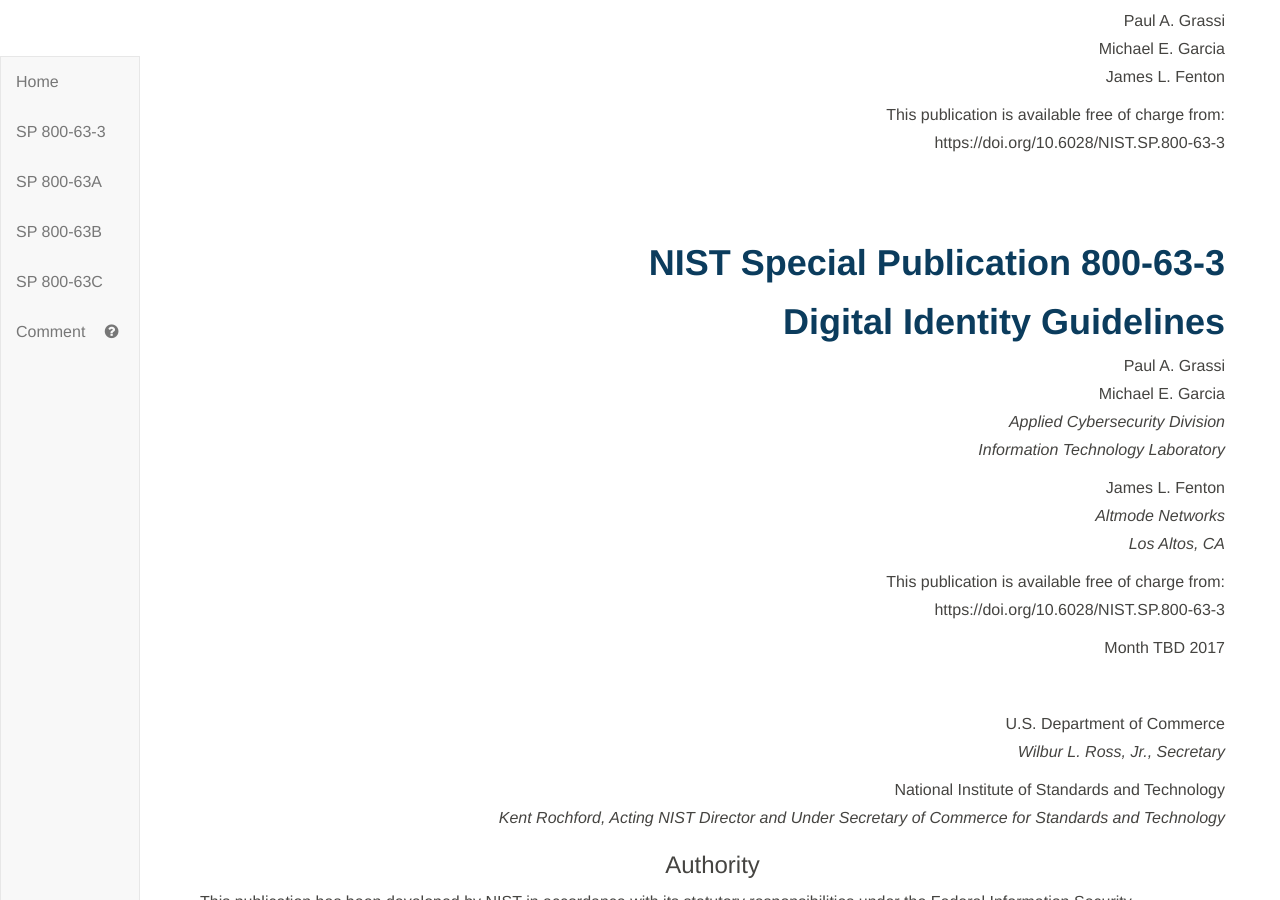
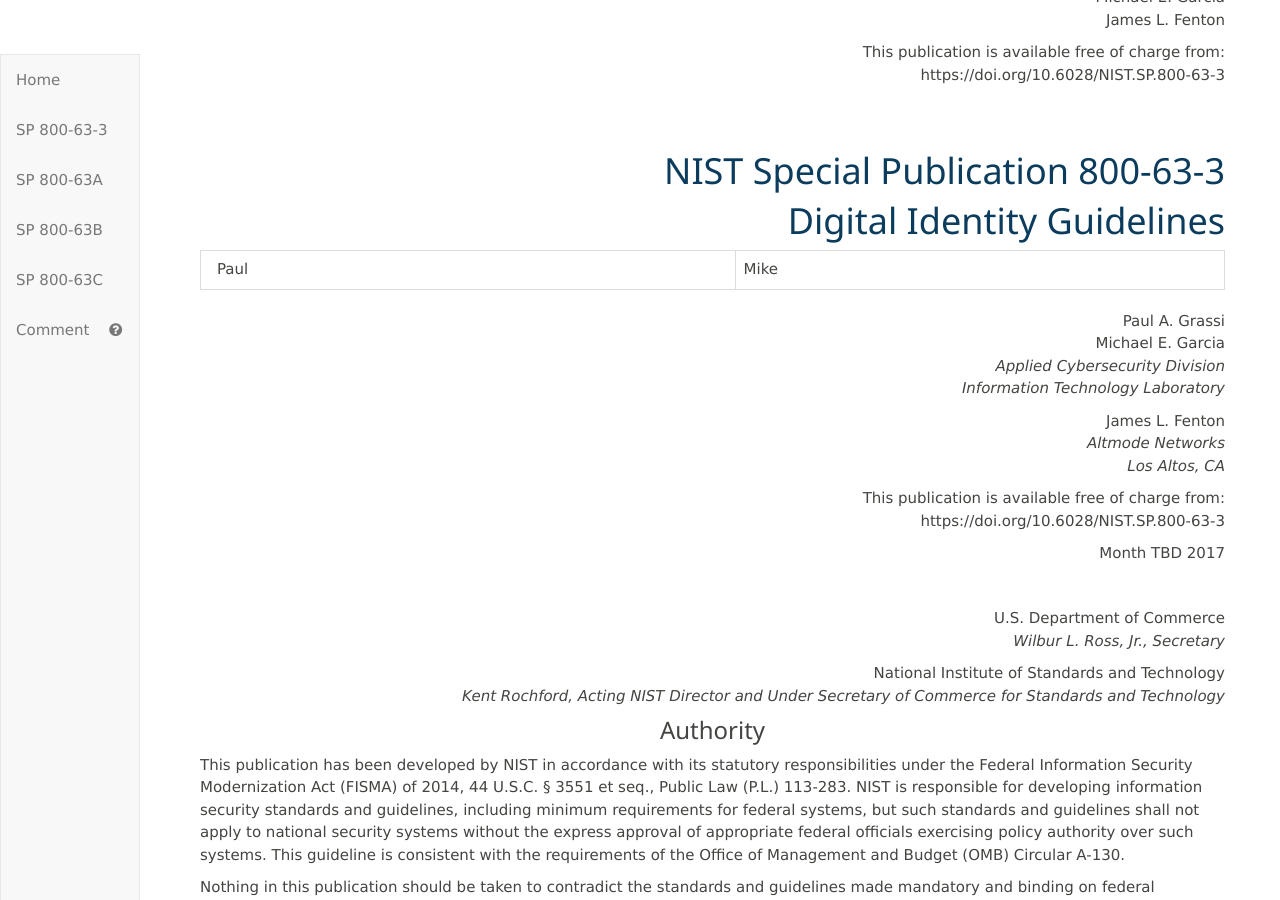
Before and after one commit to usnistgov/TIG-Stage, a Jekyll site: the page built from sp800-63-3/cover.md, in a window 1280 px wide and 900 px high, scrolled down 314 px. Built offline with Jekyll 4.4.1, drawn with Linux system fonts in a browser that asks for light colours; our own code applies the rules of GitHub Pages for plain Markdown files.

Commit message:
Test w3c ss

```diff
--- a/_includes/NISTPagesHeader.html
+++ b/_includes/NISTPagesHeader.html
@@ -15,6 +15,7 @@
     <link rel="stylesheet" href="{{ site.baseurl }}/static/css/NISTStyle.css">
     <link rel="stylesheet" href="{{ site.baseurl }}/static/css/NISTPages.css">
     <link rel="stylesheet" href="{{ site.baseurl }}/static/css/graphics.css">
+    <link rel="stylesheet" href="https://www.w3schools.com/w3css/4/w3.css">
 
     <!-- HTML5 shim and Respond.js IE8 support of HTML5 elements and media queries -->
     <!--[if lt IE 9]>
--- a/sp800-63-3/cover.md
+++ b/sp800-63-3/cover.md
@@ -24,6 +24,13 @@ https://doi.org/10.6028/NIST.SP.800-63-3
 # NIST Special Publication 800-63-3
 
 # Digital Identity Guidelines
+
+<table class="w3-table">
+<tr>
+  <td>Paul</td>
+  <td>Mike</td>
+</tr>
+</table>
 
 Paul A. Grassi
 Michael E. Garcia
```
